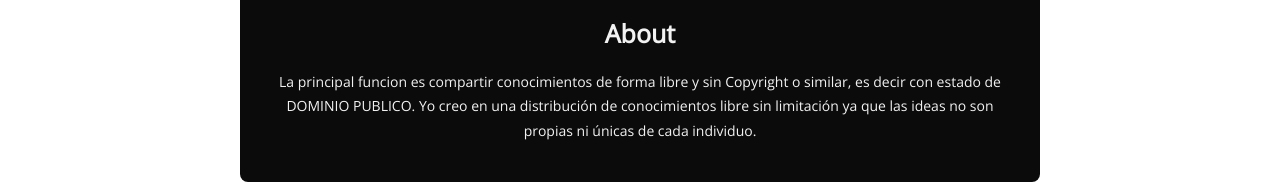
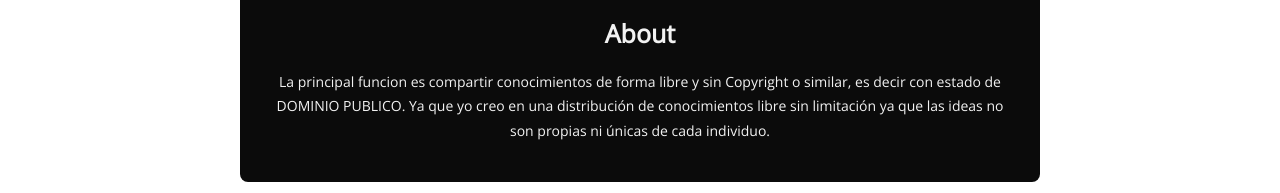
Before and after one commit to SCZD/sczd.github.io, a plain HTML site: page index.html in a window 1280 px wide. Shown: the part 140-333 px from the top of the page. Drawn offline with nearby package versions, Linux system fonts and the light colour scheme.

Commit message:
Update index.html

```diff
--- a/index.html
+++ b/index.html
@@ -25,7 +25,7 @@
 			<h2 class="wit-0-a wit-a">About</h2>
 			<p class="wit-0-a wit-b">
 			La principal funcion es compartir conocimientos de forma libre y sin Copyright o similar, es decir con estado de DOMINIO PUBLICO.
-Yo creo en una distribución de conocimientos libre sin limitación ya que las ideas no son propias ni únicas de cada individuo.
+Ya que yo creo en una distribución de conocimientos libre sin limitación ya que las ideas no son propias ni únicas de cada individuo.
 			</p>
 		</div>
 		<div class="projects">
```
